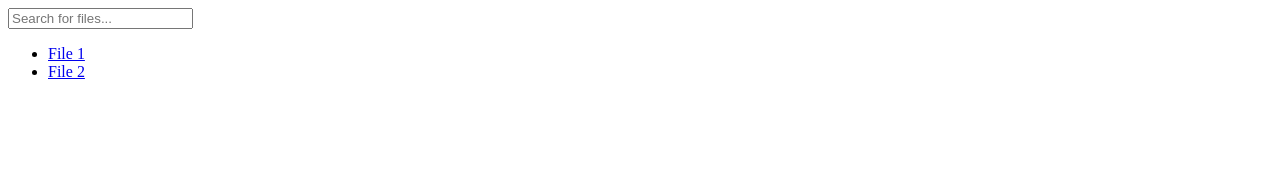
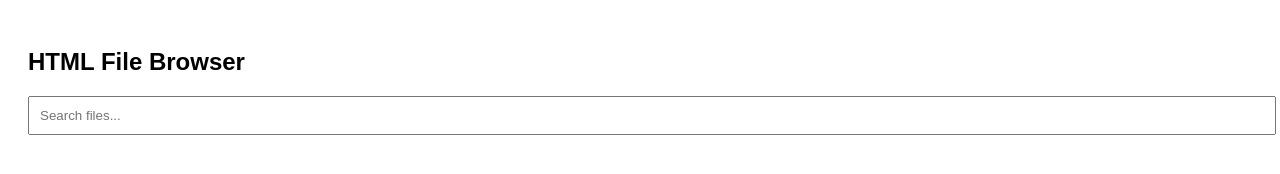
Before and after one commit to H-M-Khalid-Mahmud/HTML_Files_For_TTS, a plain HTML site: page index.html in a window 1280 px wide. Drawn offline with Linux system fonts and the light colour scheme.

Commit message:
Update index.html

```diff
--- a/index.html
+++ b/index.html
@@ -1,19 +1,21 @@
 <!DOCTYPE html>
-<html>
+<html lang="en">
 <head>
-    <title>My HTML Files</title>
-    <script>
-        function searchFiles() {
-            // search functionality
-        }
-    </script>
+    <meta charset="UTF-8">
+    <meta name="viewport" content="width=device-width, initial-scale=1.0">
+    <title>HTML File Browser</title>
+    <script defer src="script.js"></script>
+    <style>
+        body { font-family: Arial, sans-serif; padding: 20px; }
+        input { width: 100%; padding: 10px; margin-bottom: 10px; }
+        ul { list-style: none; padding: 0; }
+        li { padding: 10px; border-bottom: 1px solid #ddd; }
+        a { text-decoration: none; color: blue; }
+    </style>
 </head>
 <body>
-    <input type="text" id="searchBar" onkeyup="searchFiles()" placeholder="Search for files...">
-    <ul id="fileList">
-        <li><a href="https://htmlpreview.github.io/?https://github.com/yourusername/yourrepository/blob/main/file1.html">File 1</a></li>
-        <li><a href="https://htmlpreview.github.io/?https://github.com/yourusername/yourrepository/blob/main/file2.html">File 2</a></li>
-        <!-- আরো ফাইলের তালিকা -->
-    </ul>
+    <h2>HTML File Browser</h2>
+    <input type="text" id="search" placeholder="Search files..." onkeyup="searchFiles()">
+    <ul id="file-list"></ul>
 </body>
 </html>
```
